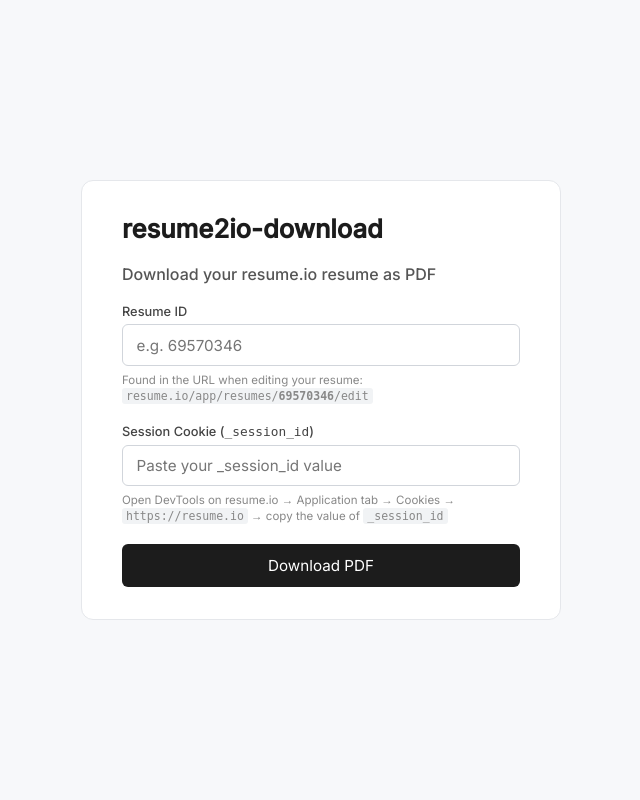
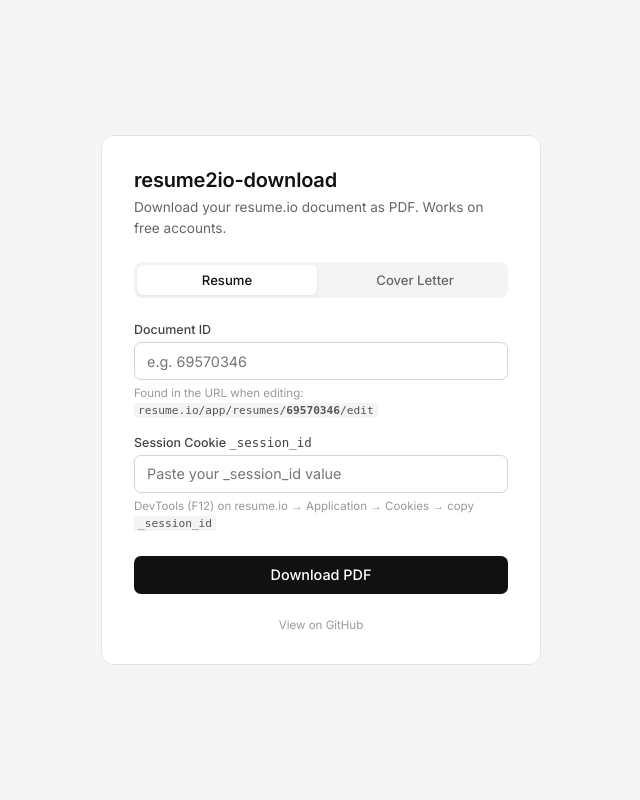
Before and after one commit to Preet-Gadhiya/resume2io-download, a FastAPI app: page / in a window 1280 px wide. Shown: the whole page, without its empty margins (319-959 px from the left). Run offline with FastAPI, Linux system fonts and the light colour scheme.

Commit message:
feat: production-ready overhaul
- cover letter support via /download/cover_letter/{id}
- concurrency limit (semaphore) prevents OOM from parallel Chromium instances
- sync Playwright runs in thread pool so FastAPI stays non-blocking
- /health endpoint for container health checks
- Dockerfile HEALTHCHECK + switched CMD to uvicorn directly
- .dockerignore to keep build context clean
- docker-compose.yml for one-command local start
- password input for session cookie in UI
- per-field validation with inline error highlighting
- fix _navigate_to_page: was clicking next N-1 times from current page, now clicks once per page transition
- removed unused Extension enum schema
- structured logging throughout
- removed requests dependency (unused)
- fixed module path in uvicorn.run

```diff
--- a/app/main.py
+++ b/app/main.py
@@ -1,10 +1,23 @@
+import logging
+
 import uvicorn
 from fastapi import FastAPI
 
 from app.api.api import router
 
-app = FastAPI(title="resume2io-download")
+logging.basicConfig(
+    level=logging.INFO,
+    format="%(asctime)s %(levelname)s %(name)s %(message)s",
+)
+
+app = FastAPI(
+    title="resume2io-download",
+    description="Download resume.io documents as PDF",
+    version="1.0.0",
+    docs_url="/docs",
+    redoc_url=None,
+)
 app.include_router(router)
 
 if __name__ == "__main__":
-    uvicorn.run("main:app", host="0.0.0.0", port=8000)
+    uvicorn.run("app.main:app", host="0.0.0.0", port=8000)
--- /dev/null
+++ b/docker-compose.yml
@@ -0,0 +1,6 @@
+services:
+  app:
+    build: .
+    ports:
+      - "8000:8000"
+    restart: unless-stopped
--- a/pyproject.toml
+++ b/pyproject.toml
@@ -1,7 +1,7 @@
 [project]
 name = "resume2io-download"
 version = "1.0.0"
-description = "Download your resume from resume.io as a PDF — works on free accounts"
+description = "Download resume.io documents as PDF without a subscription"
 readme = "README.md"
 requires-python = ">=3.12"
 dependencies = [
@@ -10,10 +10,9 @@
     "pillow==12.2.0",
     "playwright>=1.44.0",
     "pypdf==6.10.0",
-    "requests==2.33.1",
     "uvicorn==0.44.0",
 ]
 
 [tool.ruff]
 line-length = 120
-lint.select = ["F", "E", "W", "I", "N", "COM", "Q"]
+lint.select = ["F", "E", "W", "I", "N"]
--- a/templates/index.html
+++ b/templates/index.html
@@ -1,205 +1,287 @@
 <!DOCTYPE html>
 <html lang="en">
 <head>
+  <meta charset="utf-8">
+  <meta name="viewport" content="width=device-width, initial-scale=1">
   <link rel="preconnect" href="https://fonts.googleapis.com">
   <link rel="preconnect" href="https://fonts.gstatic.com" crossorigin>
-    <meta charset="utf-8">
-    <meta name="viewport" content="width=device-width, initial-scale=1">
-    <link href="https://fonts.googleapis.com/css2?family=Inter:wght@400;500&display=swap" rel="stylesheet">
+  <link href="https://fonts.googleapis.com/css2?family=Inter:wght@400;500;600&display=swap" rel="stylesheet">
   <title>resume2io-download</title>
   <style>
-        *, *::before, *::after { box-sizing: border-box; }
+    *, *::before, *::after { box-sizing: border-box; margin: 0; padding: 0; }
 
     body {
       font-family: "Inter", sans-serif;
-            margin: 0;
-            background: #f7f8fa;
-            color: #1c1c1c;
-        }
-
-        .container {
+      background: #f5f5f5;
+      color: #111;
       min-height: 100vh;
       display: flex;
-            flex-direction: column;
       align-items: center;
       justify-content: center;
-            gap: 2rem;
-            padding: 2rem;
+      padding: 1.5rem;
     }
 
     .card {
       background: #fff;
-            border: 1px solid #e5e7eb;
+      border: 1px solid #e4e4e7;
       border-radius: 12px;
-            padding: 2rem 2.5rem;
+      padding: 2rem;
       width: 100%;
-            max-width: 480px;
+      max-width: 440px;
       display: flex;
       flex-direction: column;
-            gap: 1.25rem;
+      gap: 1.5rem;
     }
 
-        h1 { font-size: 1.6rem; margin: 0; }
-        h2 { font-size: 1rem; margin: 0; font-weight: 500; color: #555; }
+    .header h1 {
+      font-size: 1.25rem;
+      font-weight: 600;
+      letter-spacing: -0.01em;
+    }
+
+    .header p {
+      margin-top: 0.3rem;
+      font-size: 0.85rem;
+      color: #666;
+      line-height: 1.5;
+    }
+
+    .tabs {
+      display: flex;
+      gap: 0.5rem;
+      background: #f4f4f5;
+      border-radius: 8px;
+      padding: 3px;
+    }
+
+    .tab {
+      flex: 1;
+      padding: 0.45rem;
+      border: none;
+      border-radius: 6px;
+      background: transparent;
+      font-family: "Inter", sans-serif;
+      font-size: 0.82rem;
+      font-weight: 500;
+      color: #666;
+      cursor: pointer;
+      transition: background 0.15s, color 0.15s;
+    }
+
+    .tab.active {
+      background: #fff;
+      color: #111;
+      box-shadow: 0 1px 3px rgba(0,0,0,0.08);
+    }
+
+    .fields {
+      display: flex;
+      flex-direction: column;
+      gap: 1rem;
+    }
 
     .field {
       display: flex;
       flex-direction: column;
-            gap: 0.35rem;
+      gap: 0.3rem;
     }
 
-        label { font-size: 0.8rem; font-weight: 500; color: #444; }
-
-        input[type=text] {
-            width: 100%;
-            padding: 0.65rem 0.85rem;
-            border-radius: 6px;
-            border: 1px solid #d1d5db;
-            font-family: "Inter", sans-serif;
-            font-size: 0.95rem;
+    label {
+      font-size: 0.78rem;
+      font-weight: 500;
+      color: #444;
     }
 
-        input[type=text]:focus {
+    input {
+      width: 100%;
+      padding: 0.6rem 0.75rem;
+      border: 1px solid #d4d4d8;
+      border-radius: 7px;
+      font-family: "Inter", sans-serif;
+      font-size: 0.9rem;
+      color: #111;
+      background: #fff;
+      transition: border-color 0.15s, box-shadow 0.15s;
+    }
+
+    input:focus {
       outline: none;
-            border-color: #4a90d9;
-            box-shadow: 0 0 0 3px rgba(74,144,217,0.15);
+      border-color: #3b82f6;
+      box-shadow: 0 0 0 3px rgba(59,130,246,0.12);
+    }
+
+    input.error {
+      border-color: #ef4444;
     }
 
     .hint {
       font-size: 0.72rem;
-            color: #888;
-            line-height: 1.4;
+      color: #999;
+      line-height: 1.45;
     }
 
     .hint code {
-            background: #f1f3f5;
+      background: #f4f4f5;
       padding: 1px 4px;
       border-radius: 3px;
-            font-size: 0.72rem;
+      font-size: 0.7rem;
+      color: #555;
+    }
+
+    .err-msg {
+      font-size: 0.78rem;
+      color: #ef4444;
+      display: none;
     }
 
     .btn {
+      width: 100%;
+      padding: 0.65rem;
+      border: none;
+      border-radius: 7px;
+      background: #111;
+      color: #fff;
+      font-family: "Inter", sans-serif;
+      font-size: 0.9rem;
+      font-weight: 500;
+      cursor: pointer;
       display: flex;
+      align-items: center;
       justify-content: center;
-            align-items: center;
       gap: 0.5rem;
-            border-radius: 6px;
-            border: none;
-            font-size: 0.95rem;
-            font-family: "Inter", sans-serif;
-            background-color: #1c1c1c;
-            color: #fff;
-            cursor: pointer;
-            padding: 0.75rem 1.5rem;
-            width: 100%;
       transition: opacity 0.15s;
     }
 
-        .btn:disabled { opacity: 0.6; cursor: not-allowed; }
-        .btn:hover:not(:disabled) { opacity: 0.85; }
+    .btn:hover:not(:disabled) { opacity: 0.82; }
+    .btn:disabled { opacity: 0.55; cursor: not-allowed; }
 
-        .error {
+    .spinner {
+      width: 16px;
+      height: 16px;
+      border: 2px solid rgba(255,255,255,0.35);
+      border-top-color: #fff;
+      border-radius: 50%;
+      animation: spin 0.7s linear infinite;
       display: none;
-            color: #dc2626;
-            font-size: 0.78rem;
+      flex-shrink: 0;
     }
 
-        .spinner {
-            transform-origin: center;
-            animation: spin 2s linear infinite;
-        }
-        .spinner circle {
-            stroke-linecap: round;
-            animation: dash 1.5s ease-in-out infinite;
-        }
-        @keyframes spin { 100% { transform: rotate(360deg); } }
-        @keyframes dash {
-            0%   { stroke-dasharray: 0 150; stroke-dashoffset: 0; }
-            47.5%{ stroke-dasharray: 42 150; stroke-dashoffset: -16; }
-            95%, 100% { stroke-dasharray: 42 150; stroke-dashoffset: -59; }
+    @keyframes spin { to { transform: rotate(360deg); } }
+
+    .footer {
+      text-align: center;
+      font-size: 0.72rem;
+      color: #bbb;
     }
 
-        .divider {
-            text-align: center;
-            font-size: 0.75rem;
-            color: #aaa;
-            position: relative;
+    .footer a {
+      color: #999;
+      text-decoration: none;
     }
-        .divider::before, .divider::after {
-            content: "";
-            position: absolute;
-            top: 50%;
-            width: 38%;
-            border-top: 1px solid #e5e7eb;
-        }
-        .divider::before { left: 0; }
-        .divider::after  { right: 0; }
+
+    .footer a:hover { text-decoration: underline; }
   </style>
 </head>
 <body>
-<div class="container">
 <div class="card">
+  <div class="header">
     <h1>resume2io-download</h1>
-        <h2>Download your resume.io resume as PDF</h2>
+    <p>Download your resume.io document as PDF. Works on free accounts.</p>
+  </div>
 
+  <div class="tabs">
+    <button class="tab active" data-type="resume">Resume</button>
+    <button class="tab" data-type="cover_letter">Cover Letter</button>
+  </div>
+
+  <div class="fields">
     <div class="field">
-            <label for="resume_id">Resume ID</label>
-            <input type="text" id="resume_id" placeholder="e.g. 69570346" inputmode="numeric">
-            <span class="hint">
-                Found in the URL when editing your resume:<br>
-                <code>resume.io/app/resumes/<strong>69570346</strong>/edit</code>
+      <label for="doc-id">Document ID</label>
+      <input type="text" id="doc-id" placeholder="e.g. 69570346" inputmode="numeric" autocomplete="off">
+      <span class="hint" id="id-hint">
+        Found in the URL when editing: <code>resume.io/app/resumes/<strong>69570346</strong>/edit</code>
       </span>
     </div>
 
     <div class="field">
-            <label for="session_id">Session Cookie (<code>_session_id</code>)</label>
-            <input type="text" id="session_id" placeholder="Paste your _session_id value">
+      <label for="session-id">Session Cookie <code>_session_id</code></label>
+      <input type="password" id="session-id" placeholder="Paste your _session_id value" autocomplete="off">
       <span class="hint">
-                Open DevTools on resume.io → Application tab → Cookies →
-                <code>https://resume.io</code> → copy the value of <code>_session_id</code>
+        DevTools (F12) on resume.io &rarr; Application &rarr; Cookies &rarr; copy <code>_session_id</code>
       </span>
     </div>
+  </div>
 
-        <span class="error" id="form-error">Resume ID and session cookie are both required.</span>
+  <span class="err-msg" id="err-msg">Resume ID and session cookie are both required.</span>
 
-        <button class="btn" id="download-btn" type="button">
-            <span id="btn-text">Download PDF</span>
-            <svg id="btn-spinner" style="display:none" width="20" height="20" stroke="#fff" viewBox="0 0 24 24">
-                <g class="spinner"><circle cx="12" cy="12" r="9.5" fill="none" stroke-width="3"></circle></g>
-            </svg>
+  <button class="btn" id="download-btn">
+    <span id="btn-label">Download PDF</span>
+    <div class="spinner" id="spinner"></div>
   </button>
+
+  <div class="footer">
+    <a href="https://github.com/Preet-Gadhiya/resume2io-download" target="_blank">View on GitHub</a>
   </div>
 </div>
 
 <script>
-    document.getElementById('download-btn').addEventListener('click', async function () {
-        const resumeId  = document.getElementById('resume_id').value.trim();
-        const sessionId = document.getElementById('session_id').value.trim();
-        const errEl     = document.getElementById('form-error');
+  const tabs = document.querySelectorAll('.tab');
+  const idHint = document.getElementById('id-hint');
+  let docType = 'resume';
 
-        if (!resumeId || !sessionId) {
+  tabs.forEach(tab => {
+    tab.addEventListener('click', () => {
+      tabs.forEach(t => t.classList.remove('active'));
+      tab.classList.add('active');
+      docType = tab.dataset.type;
+      if (docType === 'cover_letter') {
+        idHint.innerHTML = 'Found in the URL when editing: <code>resume.io/app/cover-letters/<strong>12345678</strong>/edit</code>';
+      } else {
+        idHint.innerHTML = 'Found in the URL when editing: <code>resume.io/app/resumes/<strong>69570346</strong>/edit</code>';
+      }
+    });
+  });
+
+  document.getElementById('download-btn').addEventListener('click', async () => {
+    const docId     = document.getElementById('doc-id').value.trim();
+    const sessionId = document.getElementById('session-id').value.trim();
+    const errEl     = document.getElementById('err-msg');
+    const btn       = document.getElementById('download-btn');
+    const label     = document.getElementById('btn-label');
+    const spinner   = document.getElementById('spinner');
+
+    document.getElementById('doc-id').classList.remove('error');
+    document.getElementById('session-id').classList.remove('error');
+    errEl.style.display = 'none';
+
+    if (!docId || !sessionId) {
+      if (!docId) document.getElementById('doc-id').classList.add('error');
+      if (!sessionId) document.getElementById('session-id').classList.add('error');
+      errEl.textContent = 'Resume ID and session cookie are both required.';
       errEl.style.display = 'block';
       return;
     }
-        errEl.style.display = 'none';
 
-        const btn     = document.getElementById('download-btn');
-        const btnText = document.getElementById('btn-text');
-        const spinner = document.getElementById('btn-spinner');
+    if (!/^\d+$/.test(docId)) {
+      document.getElementById('doc-id').classList.add('error');
+      errEl.textContent = 'Document ID should be numbers only.';
+      errEl.style.display = 'block';
+      return;
+    }
 
-        btn.disabled        = true;
-        btnText.style.display = 'none';
+    btn.disabled     = true;
+    label.textContent = 'Generating...';
     spinner.style.display = 'block';
 
     try {
-            const resp = await fetch('/download/' + resumeId, {
+      const resp = await fetch(`/download/${docType}/${docId}`, {
         method: 'POST',
-                headers: { 'X-Session-Id': sessionId }
+        headers: { 'X-Session-Id': sessionId },
       });
 
       if (!resp.ok) {
-                const err = await resp.json().catch(() => ({ detail: 'Unknown error' }));
-                errEl.textContent = 'Error: ' + (err.detail || resp.status);
+        const data = await resp.json().catch(() => ({}));
+        errEl.textContent = data.detail || `Error ${resp.status}. Check your session cookie and document ID.`;
         errEl.style.display = 'block';
         return;
       }
@@ -208,15 +290,15 @@
       const url  = URL.createObjectURL(blob);
       const a    = document.createElement('a');
       a.href     = url;
-            a.download = resumeId + '.pdf';
+      a.download = `${docType}_${docId}.pdf`;
       a.click();
       URL.revokeObjectURL(url);
     } catch (err) {
-            errEl.textContent = 'Request failed: ' + err.message;
+      errEl.textContent = 'Request failed. Make sure the server is running.';
       errEl.style.display = 'block';
     } finally {
-            btn.disabled        = false;
-            btnText.style.display = 'block';
+      btn.disabled      = false;
+      label.textContent  = 'Download PDF';
       spinner.style.display = 'none';
     }
   });
```
Also changed, not shown: app/api/api.py (+33 -11 lines), app/schemas/resumeio.py (deleted, +0 -7 lines), app/services/playwright_downloader.py (+44 -47 lines), README.md, 2 other files. Lines whose indentation alone changed are shown as unchanged.
